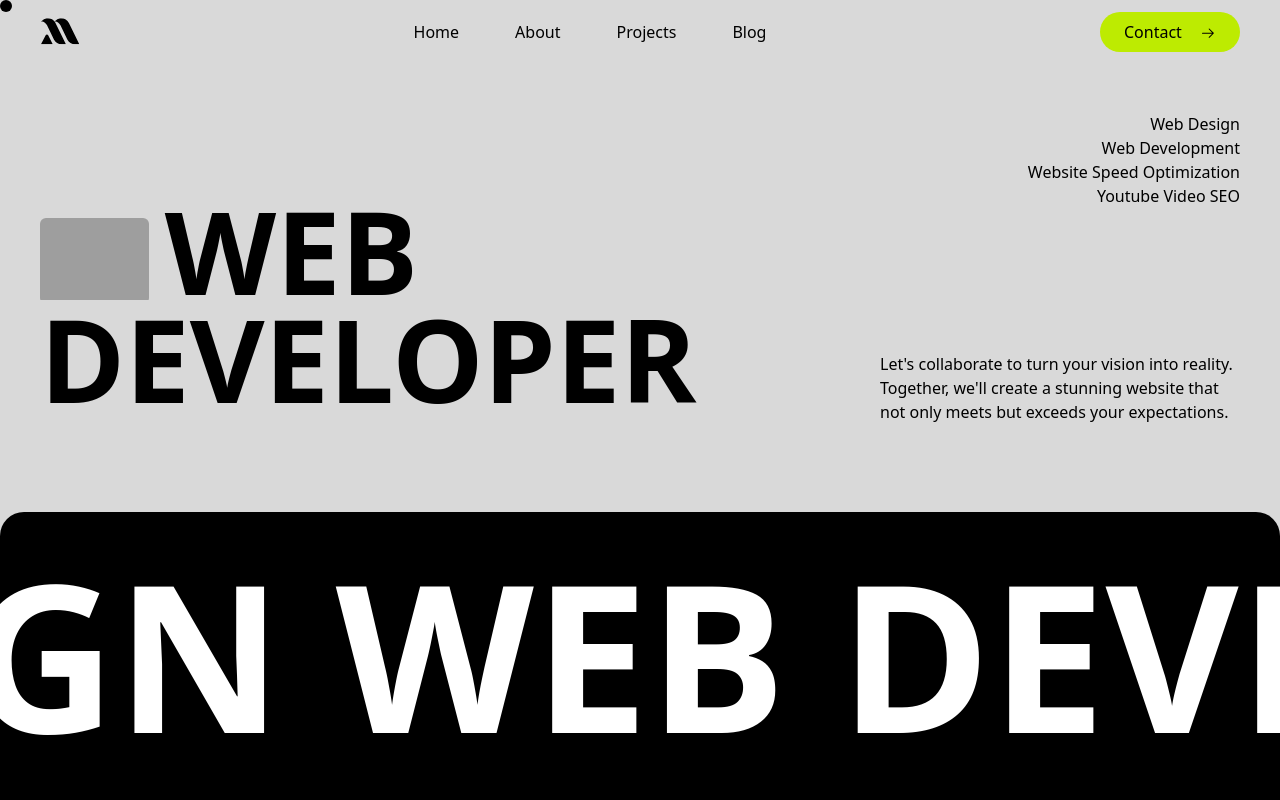
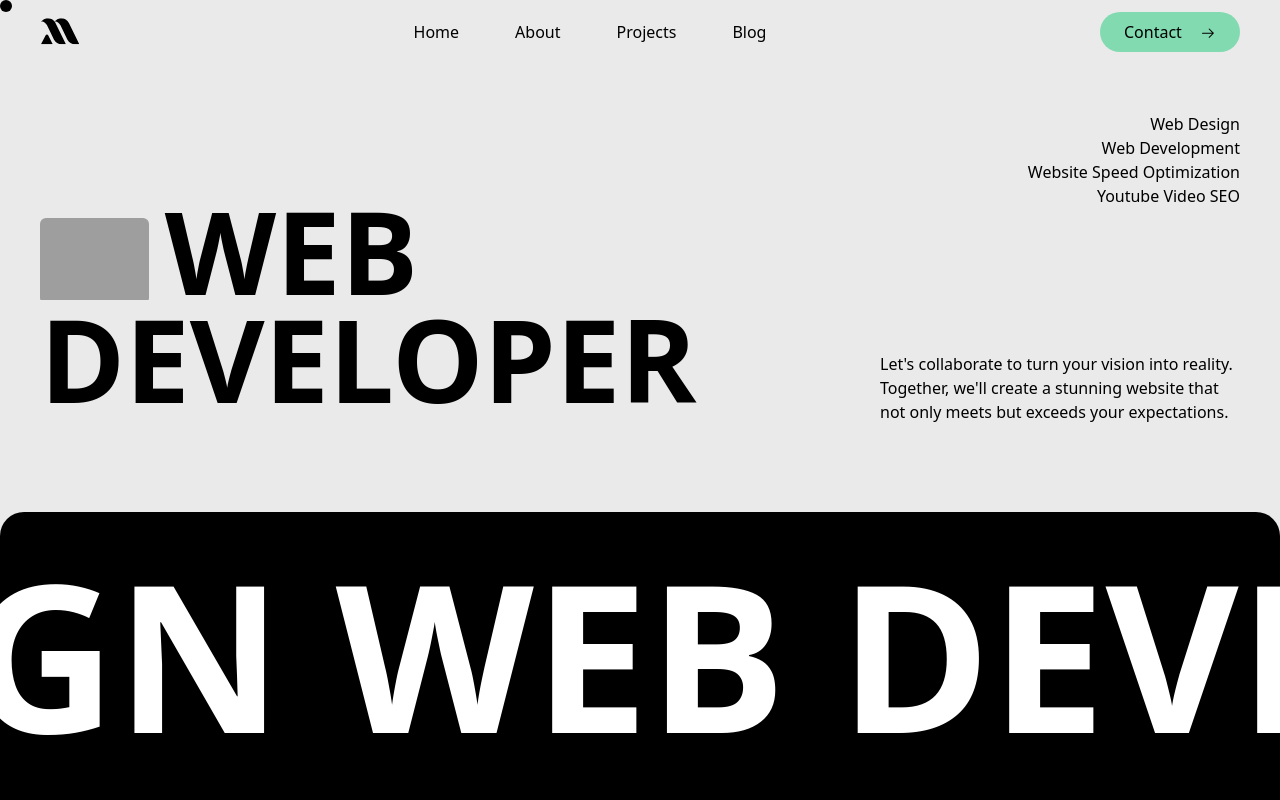
Before and after one commit to nextgen303/ashiqur-rahman, a React (Vite) app: page / in a window 1280 px wide. Shown: the top 800 px of the page. Built offline with nearby package versions, Linux system fonts and the light colour scheme; grey boxes are pictures that could not be loaded.

Commit message:
color change

```diff
--- a/src/components/Header/Button/style.module.scss
+++ b/src/components/Header/Button/style.module.scss
@@ -16,7 +16,7 @@
     .el {
       width: 100%;
       height: 100%;
-      background-color: #BDEB01;
+      background-color: #82DAB0;
       color: #000;
       p {
         margin: 0px;
--- a/src/components/Header/style.module.scss
+++ b/src/components/Header/style.module.scss
@@ -6,7 +6,7 @@
     .menu{
         width: 100%;
         height: 100%;
-        background-color: #bceb01e2;
+        background-color: #82DAB0;
         backdrop-filter: blur(20px);
         color: rgb(0, 0, 0);
         border-radius: 25px;
--- a/src/components/Hero.jsx
+++ b/src/components/Hero.jsx
@@ -7,7 +7,7 @@ const Hero = () => {
       data-scroll
       data-scroll-section
       data-scroll-speed="-0.4"
-      className=" bg-[#d9d9d9]  pb-28 pt-12 flex flex-col gap-12 w-full -mt-12 -z-10"
+      className=" bg-[#eaeaea]  pb-28 pt-12 flex flex-col gap-12 w-full -mt-12 -z-10"
     >
       <div className=" max-w-screen-2xl px-20 max-xl:px-10 max-sm:!px-3 mx-auto">
         <div className="top_content text-end pt-12">
--- a/src/components/Navbar.jsx
+++ b/src/components/Navbar.jsx
@@ -7,7 +7,7 @@ import Magnetic from "../components/MagnetEffect";
 const Navbar = () => {
   return (
     <nav
-     className="max-w-screen-2xl bg-[#d9d9d9]  px-20 max-sm:!px-3 max-xl:px-10  mx-auto flex items-center justify-between py-3 relative transition-transform duration-300 z-50">
+     className="max-w-screen-2xl bg-[#eaeaea]  px-20 max-sm:!px-3 max-xl:px-10  mx-auto flex items-center justify-between py-3 relative transition-transform duration-300 z-50">
       <a href="/" className="brightness-0">
         <svg
           className="w-10 max-sm:w-[40px]"
@@ -64,7 +64,7 @@ const Navbar = () => {
       <Magnetic>
         <a
           href=""
-          className="bg-[#BDEB01] text-black w-[140px] px-6 py-2 rounded-full max-md:hidden flex items-center justify-between"
+          className="bg-[#82DAB0] text-black w-[140px] px-6 py-2 rounded-full max-md:hidden flex items-center justify-between"
         >
           Contact{" "}
           <span className="mt-[2px]">
--- a/src/components/WorkProcess.css
+++ b/src/components/WorkProcess.css
@@ -39,7 +39,7 @@
 
 .service__list-box:hover h4 {
   transform: translateY(-40px);
-  color: rgb(255, 115, 0);
+  color: #82DAB0;
 }
 
 .service__list-box p {
```
